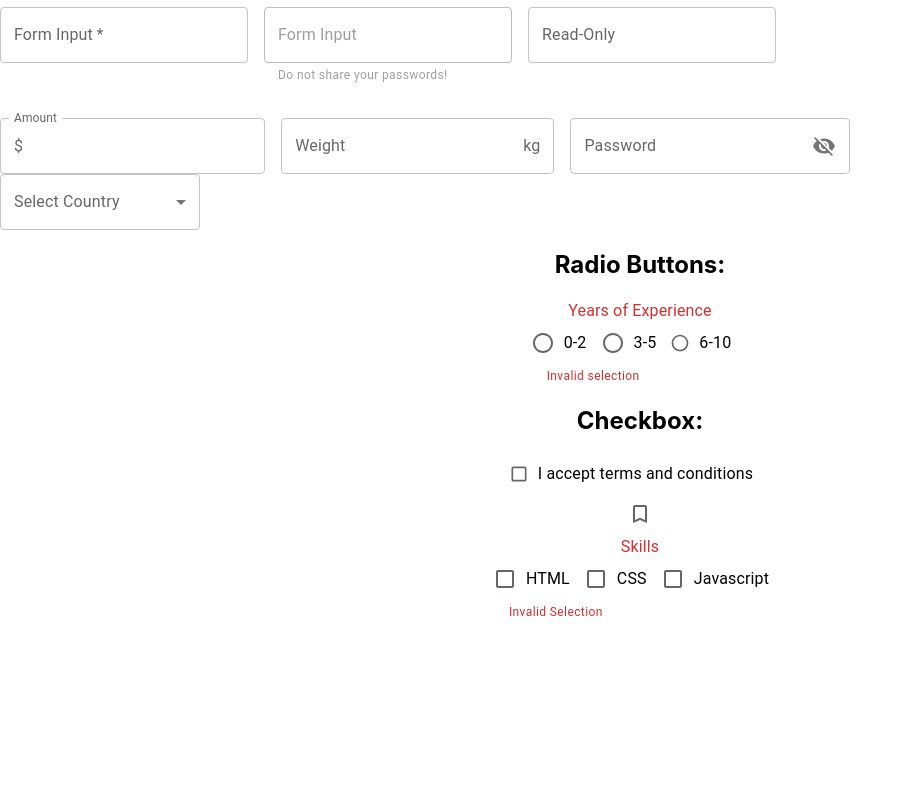
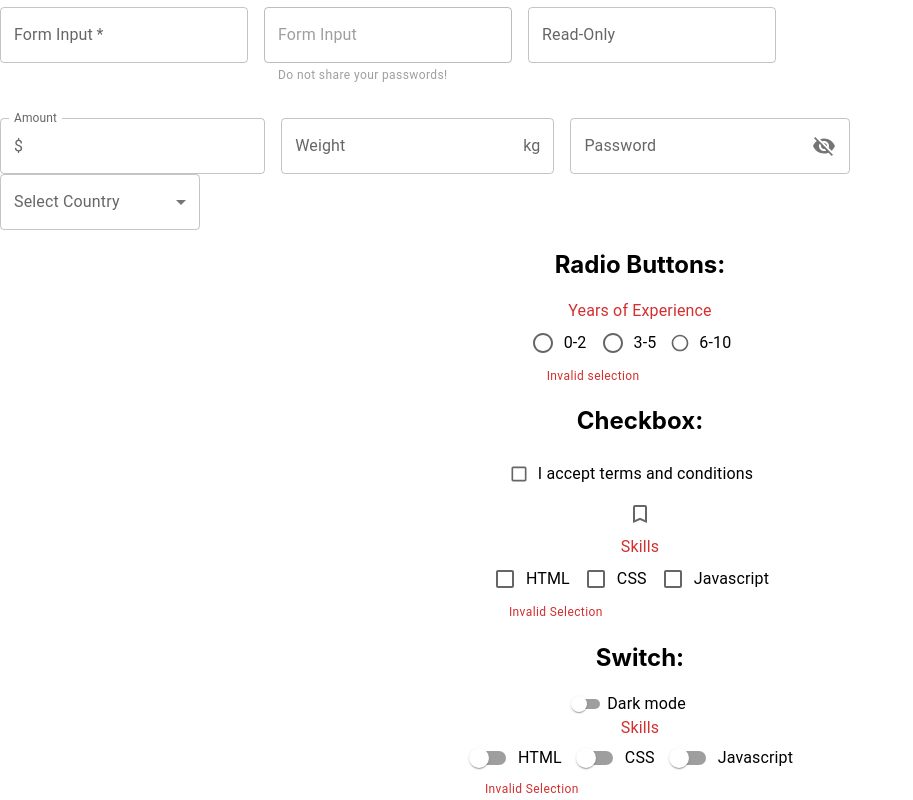
Before and after one commit to JustFelix-Dev/MUI-Components, a React (Create React App) app: page / in a window 1280 px wide. Shown: the part 1352-2152 px from the top of the page, without its empty margins (0-913 px from the left). Before the commit the page ends 1975 px from the top, so only its background shows below. Built offline with nearby package versions, Linux system fonts and the light colour scheme.

Commit message:
MUI- Switch

```diff
--- a/src/App.tsx
+++ b/src/App.tsx
@@ -2,6 +2,7 @@ import './App.css';
 import MuiButton from './components/MuiButton';
 import { MuiCheckbox } from './components/MuiCheckbox';
 import { MuiRadioButton } from './components/MuiRadioButton';
+import { MuiSwitch } from './components/MuiSwitch';
 import { MuiTextField } from './components/MuiTextField';
 import MuiTypography from './components/MuiTypography';
 import { Select } from './components/Select';
@@ -15,6 +16,7 @@ function App() {
       <Select/>
       <MuiRadioButton/>
       <MuiCheckbox/>
+      <MuiSwitch/>
     </div>
   );
 }
--- /dev/null
+++ b/src/components/MuiSwitch.tsx
@@ -0,0 +1,40 @@
+import { Box, FormControl, FormControlLabel, FormGroup, FormHelperText, FormLabel, Switch } from '@mui/material'
+import React, { useState } from 'react'
+
+export const MuiSwitch = () => {
+    const [ checked, setChecked ] = useState(false);
+    const [ skills, setSkills ] = useState<string[]>([])
+    console.log({ checked })
+    const handleChange =(e:React.ChangeEvent<HTMLInputElement>)=>{
+        setChecked(e.target.checked)
+    }
+    console.log( {skills} )
+
+    const handleSkillChange=( e:React.ChangeEvent<HTMLInputElement>)=>{
+        const index = skills.indexOf(e.target.value);
+        console.log({ index })
+        if( index === -1){
+            setSkills([...skills, e?.target.value])
+        }else{
+            setSkills(skills.filter((skill)=> skill !== e.target.value))
+        }
+    }
+
+  return (
+    <>
+      <h2>Switch:</h2>
+       <Box>
+        <FormControlLabel label='Dark mode' control={<Switch checked={checked} size='small' color='success' onChange={handleChange} />} />
+       </Box>
+       <FormControl error>
+                <FormLabel>Skills</FormLabel>
+                <FormGroup row>
+                <FormControlLabel label='HTML' control={<Switch checked={skills.includes('html')} value={'html'} onChange={handleSkillChange} />}/>
+                <FormControlLabel label='CSS' value={'css'} control={<Switch checked={skills.includes('css')} onChange={handleSkillChange} />}/>
+                <FormControlLabel label='Javascript' value={'javascript'} control={<Switch checked={skills.includes('javascript')} onChange={handleSkillChange} />}/>
+                </FormGroup>
+                <FormHelperText>Invalid Selection</FormHelperText>
+            </FormControl>
+    </>
+  )
+}
```
